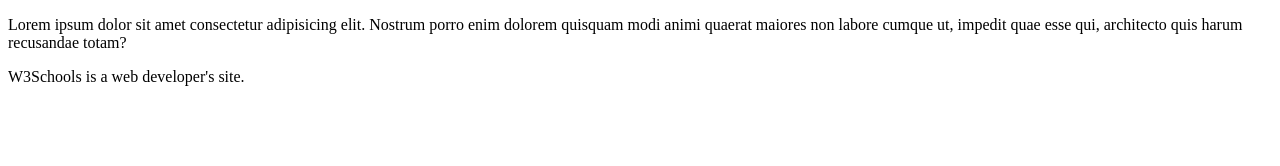
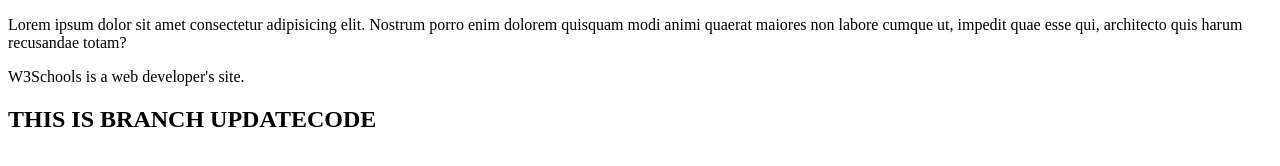
Before and after one commit to omkaragre/JAVASCRIPT, a plain HTML site: page contact.html in a window 1280 px wide. Drawn offline with Linux system fonts and the light colour scheme.

Commit message:
This is update code file

```diff
--- a/contact.html
+++ b/contact.html
@@ -13,5 +13,7 @@
     </p>
 
     <p title="About W3Schools">W3Schools is a web developer's site.</p>
+
+    <h2>THIS IS BRANCH UPDATECODE</h2>
   </body>
 </html>
```
Also changed, not shown: index.html (+2 -2 lines).
